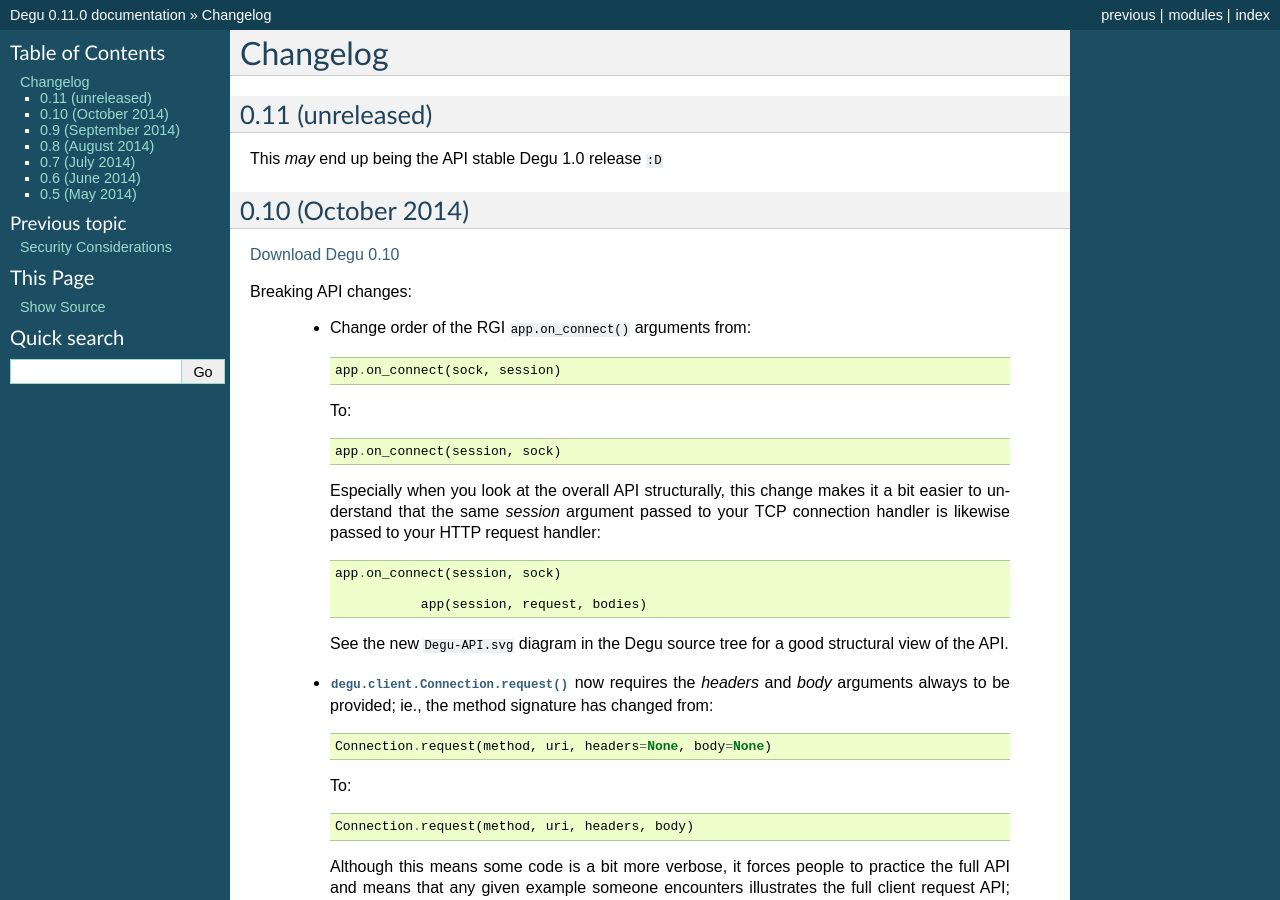
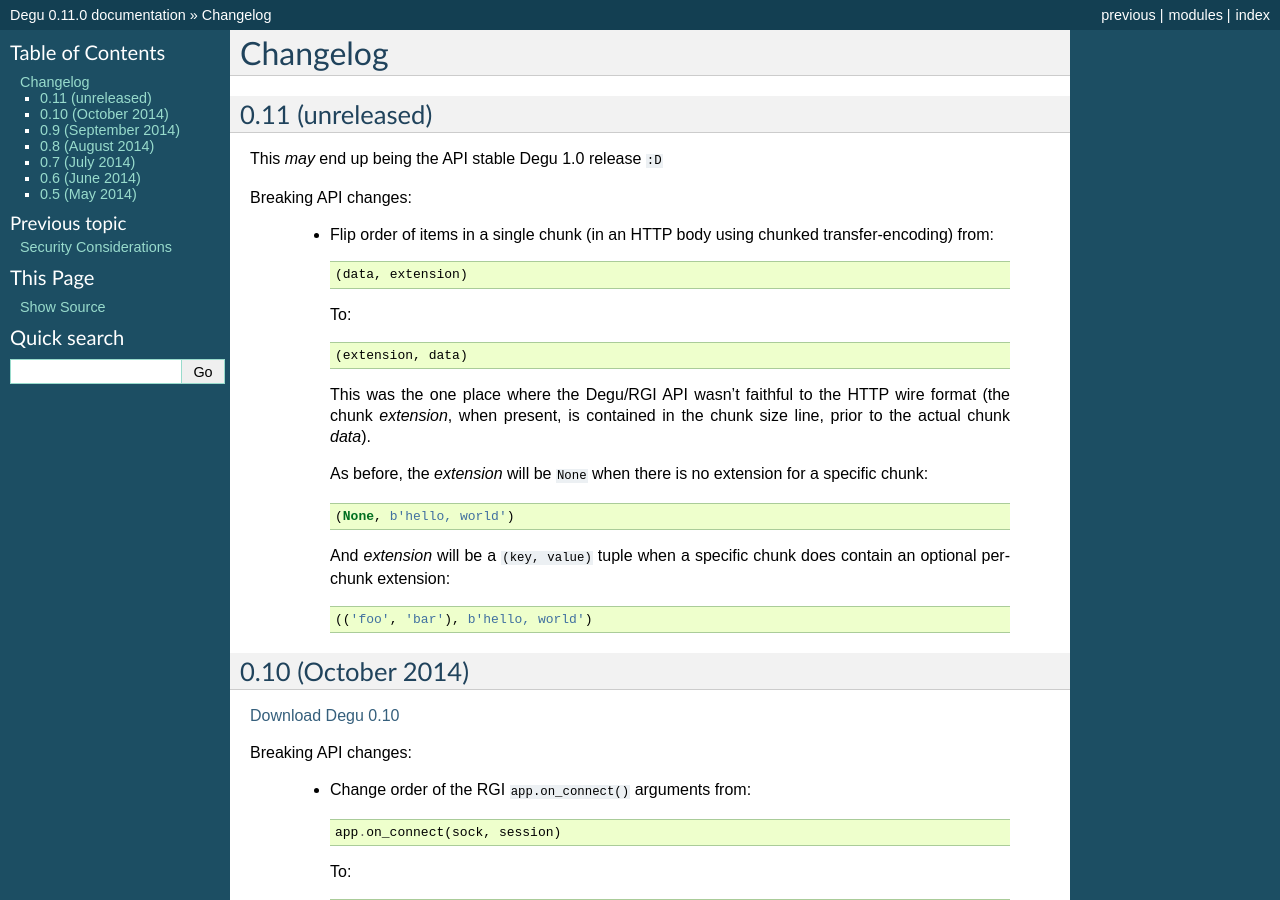
Before and after one commit to json420/degu, a Sphinx documentation site: the page built from doc/changelog.rst, in a window 1280 px wide and 900 px high. Built offline with Sphinx 7.4.7, drawn with Linux system fonts in a browser that asks for light colours.

Commit message:
Add changelog.rst entry about (extension, data)

```diff
--- a/doc/changelog.rst
+++ b/doc/changelog.rst
@@ -5,6 +5,34 @@
 -------------------
 
 This *may* end up being the API stable Degu 1.0 release ``:D``
+
+
+Breaking API changes:
+
+    *   Flip order of items in a single chunk (in an HTTP body using chunked
+        transfer-encoding) from::
+
+            (data, extension)
+
+        To::
+
+            (extension, data)
+
+        This was the one place where the Degu/RGI API wasn't faithful to the
+        HTTP wire format (the chunk *extension*, when present, is contained in
+        the chunk size line, prior to the actual chunk *data*).
+
+        As before, the *extension* will be ``None`` when there is no extension
+        for a specific chunk::
+
+            (None, b'hello, world')
+
+        And *extension* will be a ``(key, value)`` tuple when a specific chunk
+        does contain an optional per-chunk extension::
+
+            (('foo', 'bar'), b'hello, world')
+
+
 
 
 
```
